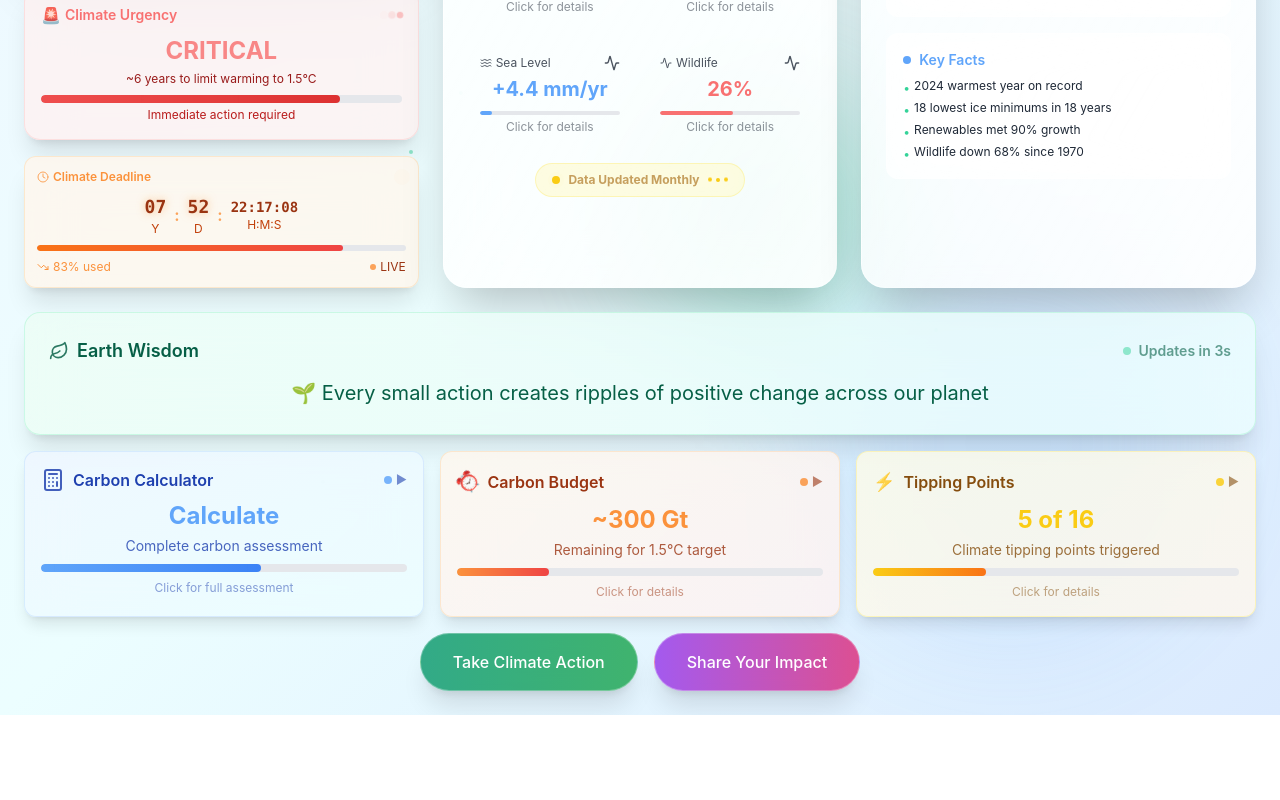
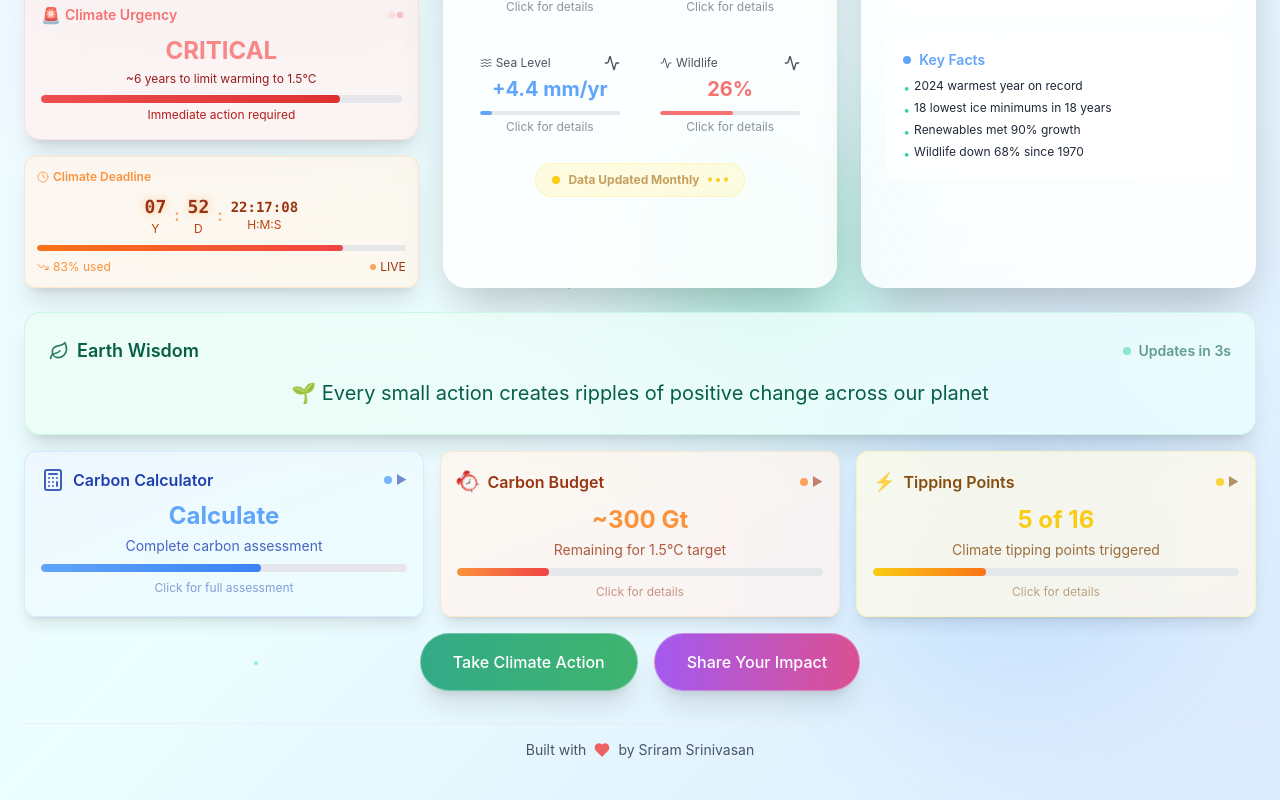
Before and after one commit to humaxai2025/earthclock, a React (Vite) app: page / in a window 1280 px wide. Shown: the part 548-1348 px from the top of the page. Before the commit the page ends 1263 px from the top, so only its background shows below. Built offline with nearby package versions, Linux system fonts and the light colour scheme.

Commit message:
added footer

```diff
--- a/src/App.jsx
+++ b/src/App.jsx
@@ -13,6 +13,7 @@ import ClimateIntelligence from './components/ClimateIntelligence';
 import EcoTip from './components/EcoTip';
 import ActionCards from './components/ActionCards';
 import ActionButtons from './components/ActionButtons';
+import Footer from './components/Footer';
 
 // Lazy load modals for better performance
 const ShareModal = lazy(() => import('./components/ShareModal'));
@@ -437,6 +438,9 @@ function App() {
             isDarkMode={isDarkMode}
           />
         </div>
+
+        {/* Footer */}
+        <Footer isDarkMode={isDarkMode} />
       </div>
 
       {/* Modals - Lazy loaded with Suspense */}
--- /dev/null
+++ b/src/components/Footer.jsx
@@ -0,0 +1,25 @@
+import React from 'react';
+import { Heart } from 'lucide-react';
+
+const Footer = ({ isDarkMode }) => {
+  return (
+    <footer
+      className={`mt-8 py-4 text-center border-t transition-colors ${
+        isDarkMode ? 'border-slate-700/50 text-slate-400' : 'border-slate-200/50 text-slate-600'
+      }`}
+    >
+      <p className="flex items-center justify-center gap-2 text-sm">
+        <span>Built with</span>
+        <Heart
+          className={`w-4 h-4 ${
+            isDarkMode ? 'text-red-400 fill-red-400' : 'text-red-500 fill-red-500'
+          } animate-pulse`}
+          style={{ animationDuration: '2s' }}
+        />
+        <span>by Sriram Srinivasan</span>
+      </p>
+    </footer>
+  );
+};
+
+export default Footer;
```
